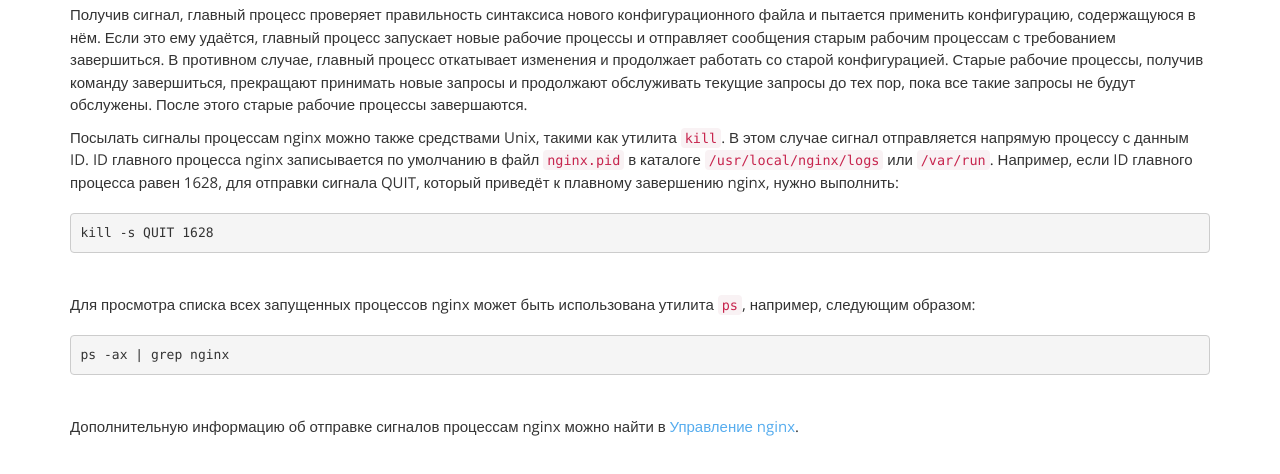
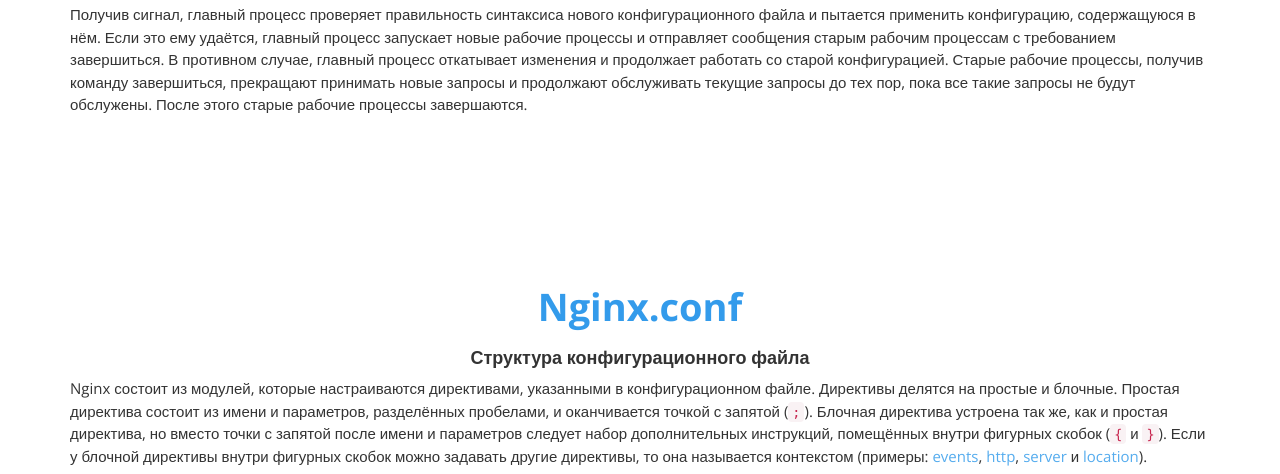
Before and after one commit to Kraiden-sc/QA, a plain HTML site: page index.html in a window 1280 px wide. Shown: the part 2555-3029 px from the top of the page. Drawn offline with nearby package versions, Linux system fonts and the light colour scheme.

Commit message:
Update index.html

```diff
--- a/index.html
+++ b/index.html
@@ -254,24 +254,7 @@
 прекращают принимать новые запросы и продолжают обслуживать текущие запросы
 до тех пор, пока все такие запросы не будут обслужены.
 После этого старые рабочие процессы завершаются.
-</p><p>
-Посылать сигналы процессам nginx можно также средствами Unix,
-такими как утилита <code>kill</code>.
-В этом случае сигнал отправляется напрямую процессу с данным ID.
-ID главного процесса nginx записывается по умолчанию в файл
-<code>nginx.pid</code> в каталоге
-<code>/usr/local/nginx/logs</code> или
-<code>/var/run</code>.
-Например, если ID главного процесса равен 1628, для отправки сигнала QUIT,
-который приведёт к плавному завершению nginx, нужно выполнить:
-</p> <blockquote class="example"><pre>kill -s QUIT 1628
-</pre></blockquote><p>
-Для просмотра списка всех запущенных процессов nginx может быть использована
-утилита <code>ps</code>, например, следующим образом:
-</p> <blockquote class="example"><pre>ps -ax | grep nginx
-</pre></blockquote><p>
-Дополнительную информацию об отправке сигналов процессам nginx
-можно найти в <a href="control.html">Управление nginx</a>.
+</p>
 					</div>
 				</div>
 			</div>
```
